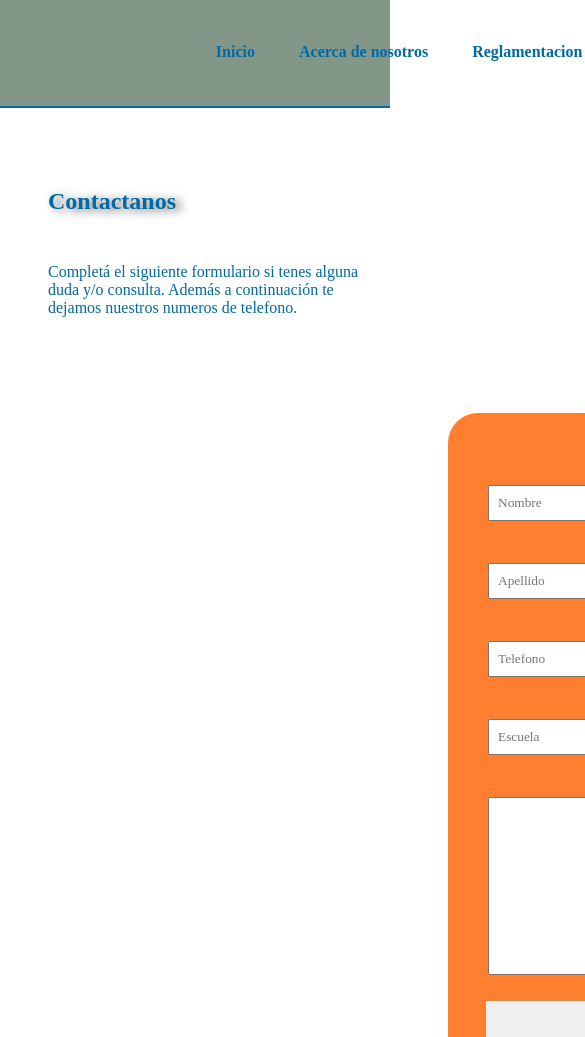
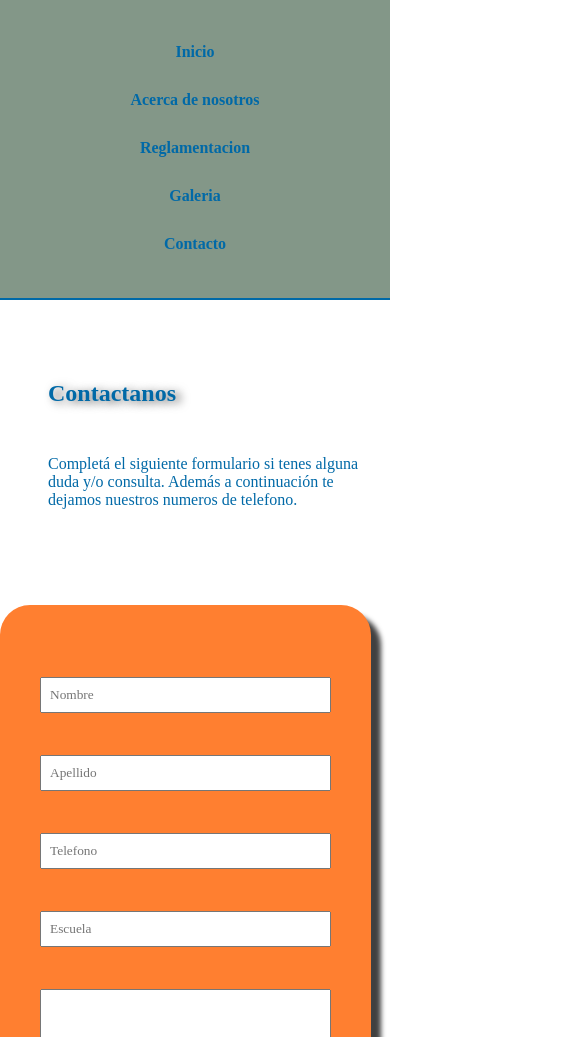
Before and after one commit to belengarro31/proyectofinal, a plain HTML site: page pages/contacto.html in a window 390 px wide. Shown: the part 63-1100 px from the top of the page, 585 px wide, since content can reach past the window. Drawn offline with Linux system fonts and the light colour scheme.

Commit message:
medias queries

```diff
--- a/css/style.css
+++ b/css/style.css
@@ -100,6 +100,7 @@ div h1{
     margin-bottom: 3rem;
 
 }
+
 
 
 .margen-contacto {
@@ -301,16 +302,19 @@ img{
 }
 
 .form-contacto{
-    width: 90%;
+    width: 100%;
+    display: flex;
+    flex-direction: column;
     max-width: 400px;
+    margin: 0 auto;
+    justify-content: center;
     margin-top: 3rem;
     background-color:rgb(255, 127, 48) ;
     padding: 3.5rem 1.5rem;
     box-shadow: 10px 10px 5px 0px rgba(0,0,0,0.75);
     -webkit-caja-sombra: 10px 10px 5px 0px rgba(0,0,0,0.75);
     -moz-caja-sombra: 10px 10px 5px 0px rgba(0,0,0,0.75);
-    justify-content: center;
-    margin-left: 28rem;
+    align-items: center;
     border-radius: 30px;
 
 }
@@ -321,6 +325,7 @@ img{
     margin: auto;
     grid-auto-columns: 100%;
     align-items: center;
+    justify-content: center;
 
 }
 
@@ -381,15 +386,56 @@ img{
         display: flex;
         flex-direction: column;
         align-items: center;
-
+        width: 100%;
 
     }
 .navegacion{
     flex-direction: column;
     align-items: center;
+    width: 100%;
+
+}
+}
+
+@media screen and (max-width:849px){
+    .hero2 h2{
+       margin-top: 12rem;
+    }
+}
+
+@media screen and (max-width:696px){
+    .menu{
+        display: flex;
+        flex-direction: column;
+        align-items: center;
+    }
+}
+
+@media screen and (max-width:581px){
+
+    .navegacion{
+        width: 100%;
+    }
+    .menu{
+        display: flex;
+        flex-direction: column;
+        align-items: center;
+    }
+
+    .hero h1{
+        font-size: 30px;
+    }
 
 
+    .hero2 h2{
+        margin-top: 15rem;
+    }
 }
+
+@media screen and (max-width:361px){
+    .hero h1{
+        font-size: 25px;
+    }
 }
 
 /*@media screen and (max-width:768px){
```
